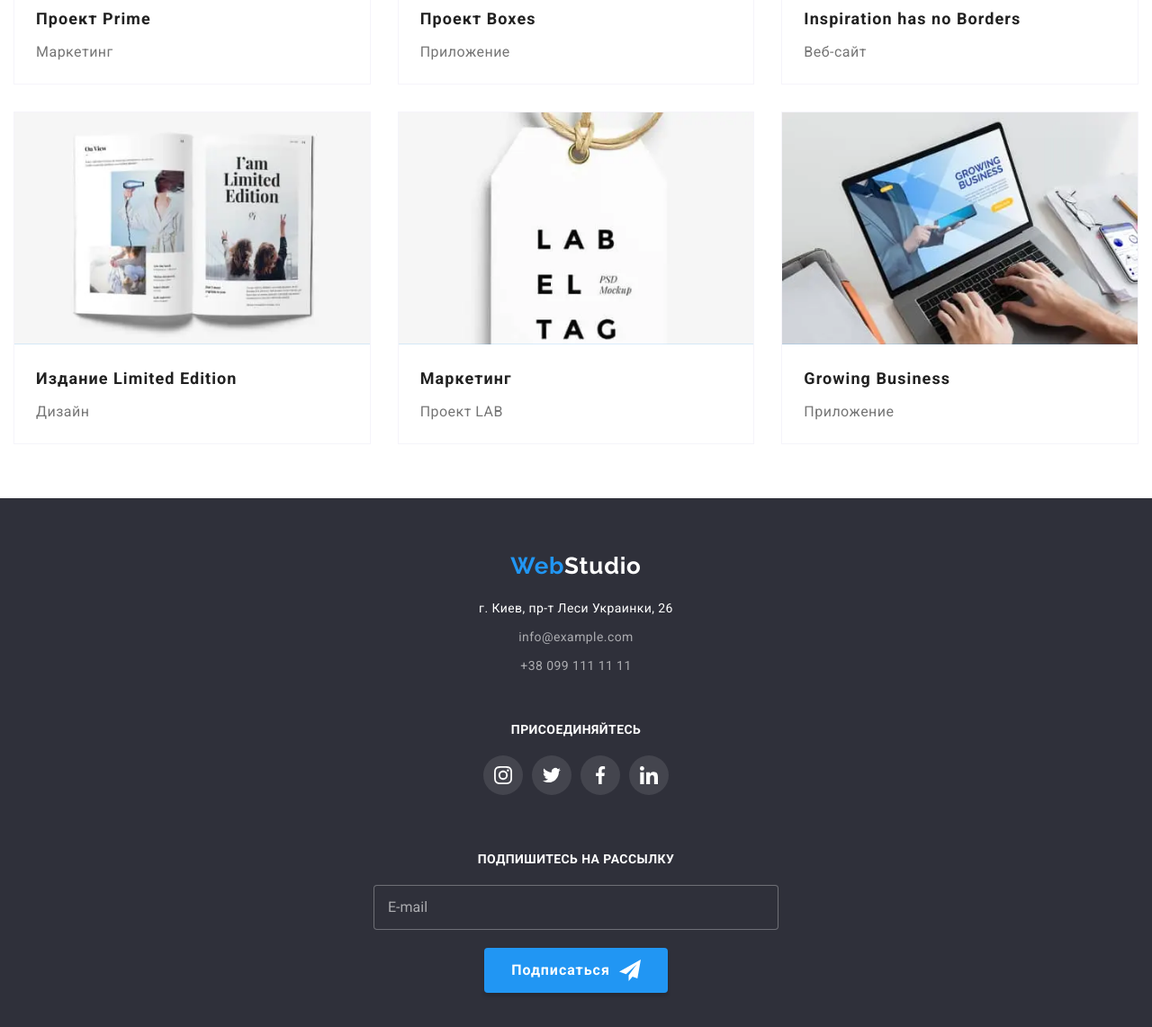
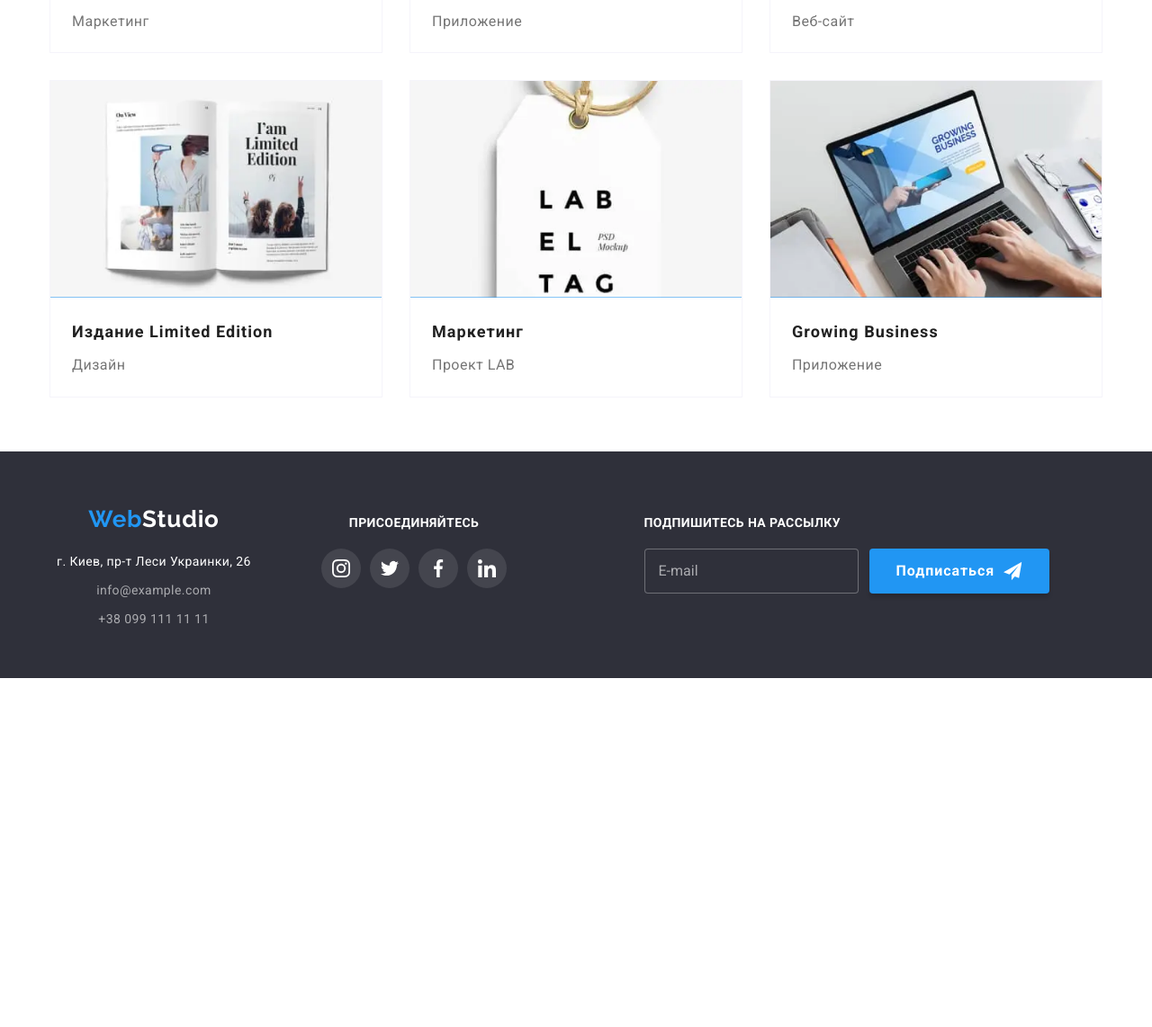
Before and after one commit to Konigina/goit-markup-hw-08, a plain HTML site: page portfolio.html in a window 1280 px wide. Shown: the part 894-2036 px from the top of the page at 90% size. After the commit the page ends 1648 px from the top, so only its background shows below. Drawn offline with nearby package versions, Linux system fonts and the light colour scheme.

Commit message:
added flex, still not working

```diff
--- a/sass/components/_card-set.scss
+++ b/sass/components/_card-set.scss
@@ -1,20 +1,38 @@
 .card-set {
-	display: flex;
-	flex-wrap: wrap;
+	// display: flex;
+	// flex-wrap: wrap;
 	margin-top: 0;
-	margin-right: -30px;
-	margin-bottom: -30px;
 	padding: 0;
 	list-style: none;
-	align-content: stretch;
+	margin-bottom: -30px;
+
+	@media screen and (max-width: 767px) {
+		margin-top: 40px;
+	}
+
+	@media screen and (min-width: 786px) {
+		display: flex;
+		flex-wrap: wrap;
+		margin-right: -30px;
+	}
 }
 
 .card-set__item {
-	box-sizing: border-box;
-	margin-right: 30px;
 	margin-bottom: 30px;
-	width: calc((100% - 3 * 30px) / 3);
     border: 1px solid $filter-button-bcg;
+
+	@media screen and (max-width: 767px) {
+		display: block;
+	}
+
+	@media screen and (min-width: 786px) {
+		margin-right: 30px;
+		width: calc((100% - 30px) / 2);
+	}
+
+	@media screen and (min-width: 1200px) {
+		width: calc((100% - 3 * 30px) / 3);
+	}
 
     &:hover,
     &:focus {
--- a/sass/components/_filter.scss
+++ b/sass/components/_filter.scss
@@ -4,8 +4,20 @@
 	list-style: none;
 	margin-top: 0;
 	margin-bottom: 34px;
+
+	@media screen and (max-width: 767px) {
+		flex-wrap: wrap;
+		margin-bottom: -15px;
+		padding: 0;
+		justify-content: flex-start;
+	}
 }
 
+   @media screen and (max-width: 767px) {
+	   .filter__item {
+		   margin-bottom: 15px;
+	   }
+}
 .filter__item:not(:last-child) {
 	margin-right: 8px;
 }
--- a/sass/components/_footer.scss
+++ b/sass/components/_footer.scss
@@ -1,6 +1,4 @@
 .footer-container {
-	// max-width: 1600px;
-	// height: 252px;
 	margin-left: auto;
 	margin-right: auto;
 	padding: 60px 15px;
@@ -8,10 +6,6 @@
 }
 
 .address-container {
-	margin-left: auto;
-	margin-right: auto;
-	// @extend %flex;
-	// flex-direction: column;
 	text-align: center;
 }
 
@@ -42,27 +36,67 @@
 	margin-right: auto;
 }
 
-// .address-container {
-// 	max-width: 1200px;
-// 	padding-left: 15px;
-// 	padding-right: 15px;
-// 	padding-top: 60px;
-// 	padding-bottom: 60px;
-// 	margin-left: auto;
-// 	margin-right: auto;
-// 	display: flex;
-// 	align-items: baseline;
-// 	justify-content: start;
-// }
+@media screen and (min-width: 768px) {
+	.address-container {
+		padding-left: 60px;
+		padding-right: 60px;
+		display: flex;
+		justify-content: space-evenly;
+		align-items: baseline;
+		flex-wrap: wrap;
+	}
 
-// .logo-container {
-// 	padding-left: 0;
-// 	padding-right: 70px;
-// 	padding-top: 0;
-// 	padding-bottom: 0;
-// 	margin-left: 0;
-// 	margin-right: 0;
-// }
+	.social-links-footer {
+		margin-left: 165px;
+	}
+}
+
+@media screen and (min-width: 1200px) {
+
+	.footer-container {
+		max-width: 1600px;
+	    height: 252px;
+	}
+
+.address-container {
+	margin: 0 auto;
+	padding-left: 15px;
+	padding-right: 15px;
+	max-width: 1200px;
+	margin-left: auto;
+	margin-right: auto;
+	display: flex;
+	align-items: baseline;
+	justify-content: space-between;
+	flex-wrap: nowrap;
+}
+
+.logo-container {
+	padding-left: 0;
+	padding-right: 70px;
+	padding-top: 0;
+	padding-bottom: 0;
+	margin-left: 0;
+	margin-right: 0;
+}
+
+.social-links-footer {
+	margin-left: 0px;
+	margin-right: 93px;
+}
+
+.footer-sign-up-form-fields {
+	display: flex;
+	justify-content: space-between;
+	align-items: baseline;
+	height: auto;
+}
+ .sign-up {
+	text-align: left;
+ }
+}
+
+
 
 .address-contacts {
 	text-decoration: none;
@@ -89,10 +123,6 @@
 	margin-bottom: 0;
 }
 
-// .social-links-footer {
-// 	margin-left: 0px;
-// 	margin-right: 93px;
-// }
 
 .social-links-footer__text {
 	text-transform: uppercase;
--- a/sass/components/_our-clients.scss
+++ b/sass/components/_our-clients.scss
@@ -11,14 +11,12 @@
 	margin: -15px;
 }
 
-
-
 .our-clients-list__item {
 	// width: 170px;
 	// height: 90px;
-	// width: 210px;
-	// height: 90px;
-	width: 100%;
+	min-width: 210px;
+	min-height: 90px;
+	// width: 100%;
 	background-color: $white-color;
 	border: 1px solid $our-clients-section;
 	border-radius: 4px;
--- a/sass/components/_shared-styles.scss
+++ b/sass/components/_shared-styles.scss
@@ -1,5 +1,5 @@
 .container {
-	width: 100%;
+	max-width: 1200px;
 	padding-left: 15px;
 	padding-right: 15px;
 	margin: 0 auto;
@@ -111,8 +111,12 @@
 	text-align: center;
 	color: $subheading-color;
 	margin-bottom: 30px;
-	// font-size: 36px;
-	// margin-bottom: 50px;
+
+	@media screen and (min-width: 1200px) {
+		font-size: 36px;
+		margin-bottom: 50px;
+	}
+
 }
 
 * {
--- a/sass/components/_sign-up.scss
+++ b/sass/components/_sign-up.scss
@@ -3,6 +3,7 @@
 	margin-top: 0;
 	margin-bottom: 20px;
 	text-transform: uppercase;
+	text-align: left;
 	color: $white-color;
 	font-weight: 700;
 	line-height: 1.14;
@@ -11,7 +12,6 @@
 
 .sign-up__button {
 	padding: 10px 29px;
-	// margin-left: 12px;
 	display: inline-flex;
 	justify-content: center;
 	align-items: center;
@@ -28,7 +28,11 @@
     &:focus {
 	color: $accent-color;
 	background-color: $white-color;
-    }
+	}
+
+	@media screen and (min-width: 1200px) {
+		margin-top: 0;
+	}
 }
 
 
@@ -56,7 +60,7 @@
 	padding-top: 15px;
 	padding-bottom: 15px;
 	padding-left: 15px;
-	margin-right: auto;
+	margin-right: 12px;
 	outline: none;
 	color: var(--address);
 	font-size: 16px;
```
Also changed, not shown: css/main.css, css/main.min.css, 2 other files.
